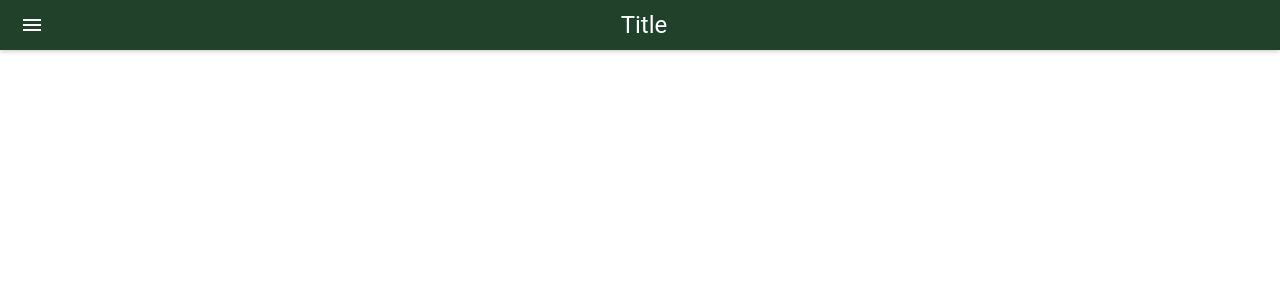
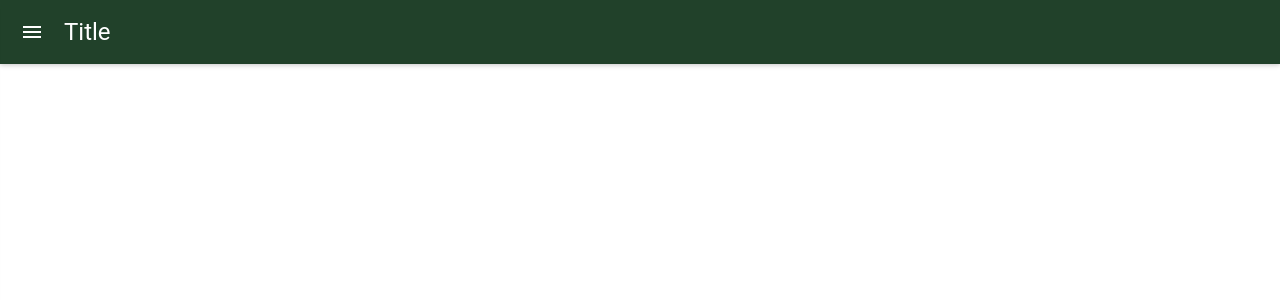
Before and after one commit to leogsouza/resource-center, a React (Create React App) app: page / in a window 1280 px wide. Shown: the top 300 px of the page. Built offline with nearby package versions, Linux system fonts and the light colour scheme; what react-tap-event-plugin would draw is missing.

Commit message:
Formatting

```diff
--- a/src/App.js
+++ b/src/App.js
@@ -5,32 +5,38 @@ import AppBar from 'material-ui/AppBar';
 import Drawer from 'material-ui/Drawer';
 import MenuItem from 'material-ui/MenuItem';
 import injectTapEventPlugin from 'react-tap-event-plugin';
+import MuiThemeProvider from 'material-ui/styles/MuiThemeProvider';
+import getMuiTheme from 'material-ui/styles/getMuiTheme';
+import fusTheme from './fusTheme';
+
 injectTapEventPlugin();
 
 class App extends Component {
 
   constructor(props) {
     super(props);
-    this.state = {open: false}
+    this.state = { open: false }
   };
 
   render() {
     return (
-      <div className="App">
+      <MuiThemeProvider muiTheme={getMuiTheme(fusTheme)}>
+        <div>
           <AppBar
             title="Title"
             iconClassNameRight="muidocs-icon-navigation-expand-more"
-          onLeftIconButtonTouchTap={() => this.setState({open: !this.state.open})}
+            onLeftIconButtonTouchTap={() => this.setState({ open: !this.state.open })}
           />
           <Drawer
             open={this.state.open}
             docked={false}
-          onRequestChange={(open) => this.setState({open})}
+            onRequestChange={(open) => this.setState({ open })}
           >
             <MenuItem>Menu Item</MenuItem>
             <MenuItem>Menu Item 2</MenuItem>
           </Drawer>
         </div>
+      </MuiThemeProvider>
     );
   }
 }
--- /dev/null
+++ b/src/fusTheme.js
@@ -0,0 +1,30 @@
+
+import {
+    cyan500, cyan700,
+    pinkA200,
+    grey100, grey300, grey400, grey500,
+    white, darkBlack, fullBlack
+} from 'material-ui/styles/colors';
+import { fade } from 'material-ui/utils/colorManipulator';
+import spacing from 'material-ui/styles/spacing';
+
+export default {
+    spacing: spacing,
+    fontFamily: 'Roboto, sans-serif',
+    palette: {
+        primary1Color: '#21412a',
+        primary2Color: cyan700,
+        primary3Color: grey400,
+        accent1Color: pinkA200,
+        accent2Color: grey100,
+        accent3Color: grey500,
+        textColor: darkBlack,
+        alternateTextColor: white,
+        canvasColor: white,
+        borderColor: grey300,
+        disabledColor: fade(darkBlack, 0.3),
+        pickerHeaderColor: cyan500,
+        clockCircleColor: fade(darkBlack, 0.07),
+        shadowColor: fullBlack,
+    },
+};
--- a/src/index.js
+++ b/src/index.js
@@ -1,19 +1,8 @@
 import React from 'react';
 import ReactDOM from 'react-dom';
-import { MuiThemeProvider } from 'material-ui/styles';
-import getMuiTheme from 'material-ui/styles/getMuiTheme';
 import './index.css';
 import App from './App';
 import registerServiceWorker from './registerServiceWorker';
 
-const muiTheme = getMuiTheme({
-    palette: {
-        primary1Color: '#21412a'
-    },
-    appBar: {
-        height: 50
-    }
-});
-
-ReactDOM.render(<MuiThemeProvider muiTheme={muiTheme}><App /></MuiThemeProvider>, document.getElementById('root'));
+ReactDOM.render(<App />, document.getElementById('root'));
 registerServiceWorker();
```
Lines whose indentation alone changed are shown as unchanged.
